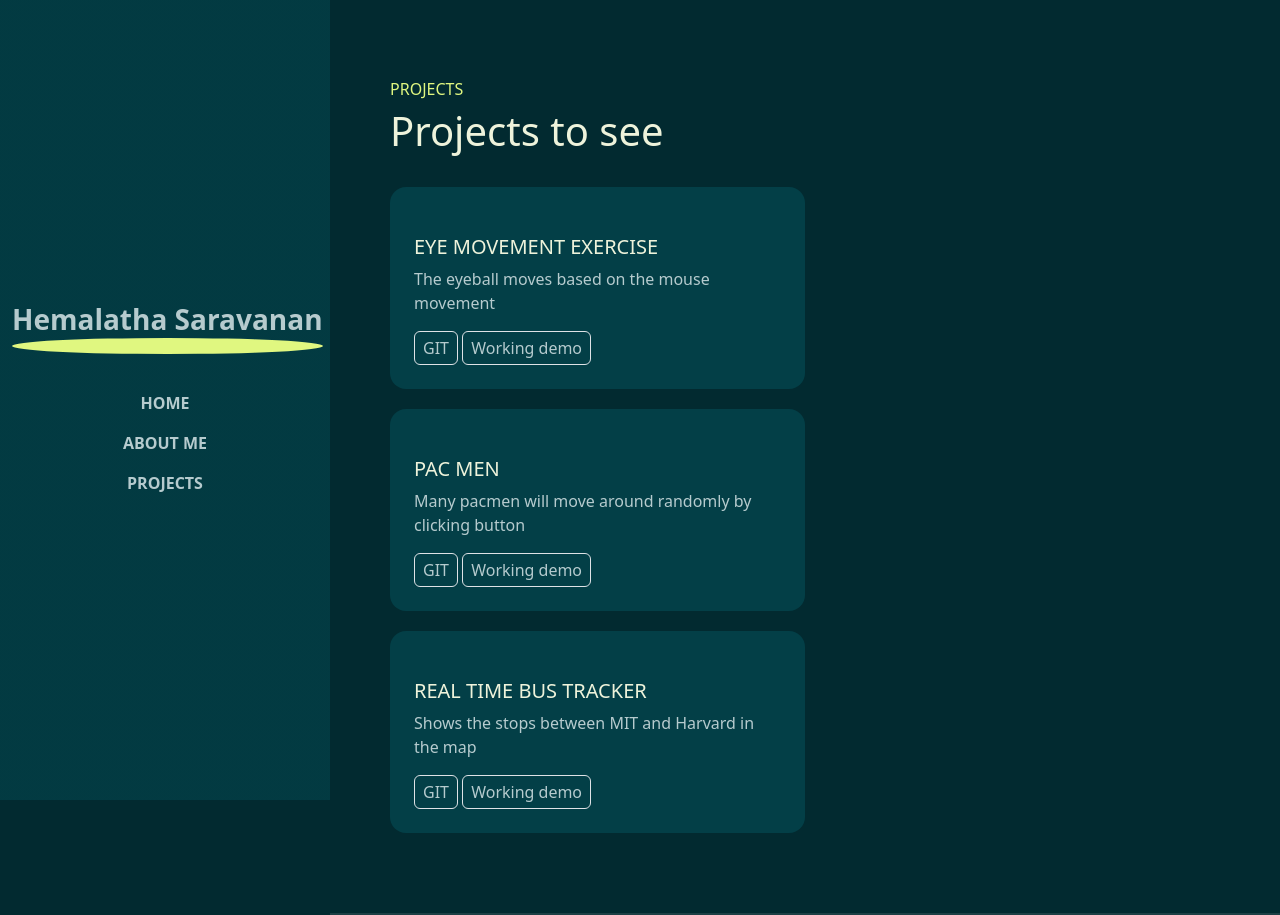
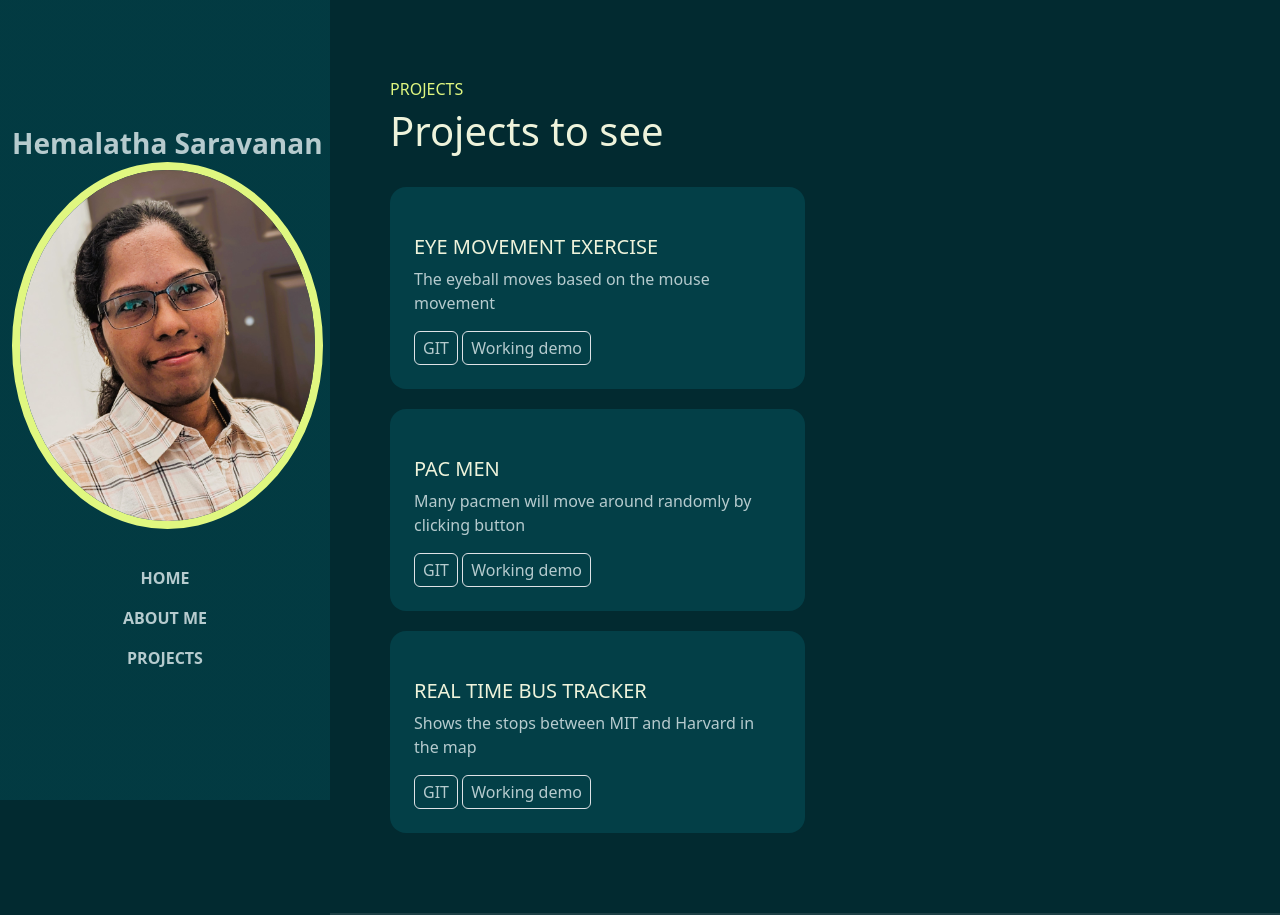
Before and after one commit to hema35/hemaportfolio.github.io, a plain HTML site: page project.html in a window 1280 px wide. Drawn offline with nearby package versions, Linux system fonts and the light colour scheme; a web font is replaced by a local one.

Commit message:
Image added in project

```diff
--- a/project.html
+++ b/project.html
@@ -16,7 +16,7 @@
         <div class="container flex-lg-column">
           <a class="navbar-brand mx-lg-auto mb-lg-4" href="#">
             <span class="h3 fw-bold">Hemalatha Saravanan</span>
-            <img src="" alt="" class="d-none d-lg-block rounded-circle">
+            <img src="./assets/Portrait.jpg" alt="" class="d-none d-lg-block rounded-circle">
           </a>
           <button class="navbar-toggler" type="button" data-bs-toggle="collapse" data-bs-target="#navbarNav" aria-controls="navbarNav" aria-expanded="false" aria-label="Toggle navigation">
             <span class="navbar-toggler-icon"></span>
```
